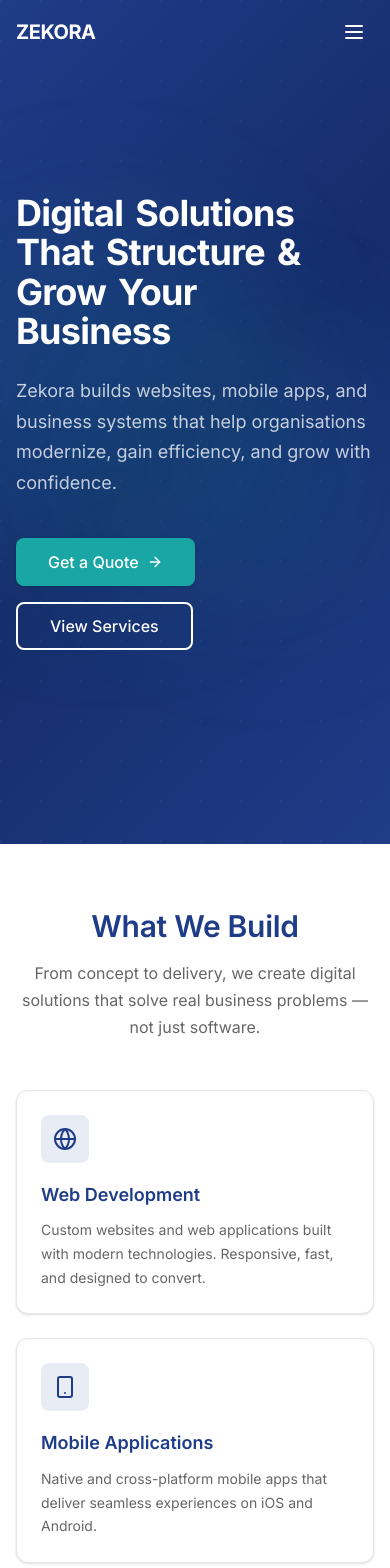
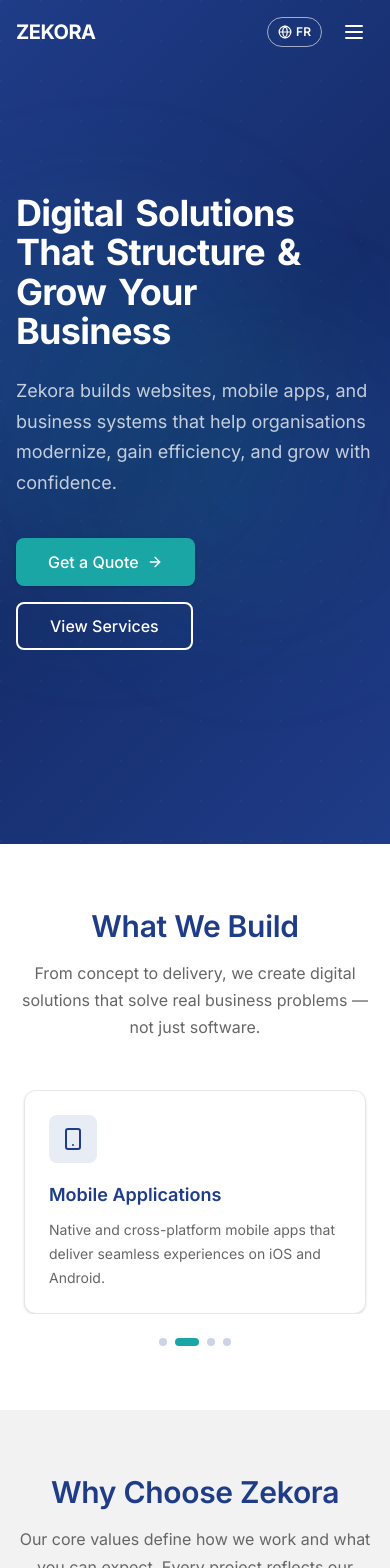
Before and after one commit to zekora237/website, a Next.js app: page /en in a window 390 px wide. Shown: the top 1568 px of the page. Built offline with nearby package versions, Linux system fonts and the light colour scheme.

Commit message:
Add mobile carousel component and update About and page sections for responsive design

```diff
--- a/app/[locale]/about/AboutContent.tsx
+++ b/app/[locale]/about/AboutContent.tsx
@@ -4,6 +4,7 @@
 import { Eye, ShieldCheck, Lightbulb, Handshake, Heart, Target, TrendingUp, Layers } from "lucide-react";
 import { SectionWrapper } from "@/components/sections/SectionWrapper";
 import { FeatureCard } from "@/components/sections/FeatureCard";
+import { MobileCarousel } from "@/components/ui/MobileCarousel";
 import { t } from "@/lib/config";
 import { useDictionary } from "@/lib/dictionary-context";
 
@@ -102,7 +103,12 @@
           <h2 className="text-3xl sm:text-4xl font-bold text-primary mb-4">{a.values.title}</h2>
           <p className="text-muted-foreground max-w-2xl mx-auto">{a.values.subtitle}</p>
         </div>
-        <div className="grid grid-cols-1 sm:grid-cols-2 lg:grid-cols-3 gap-6 max-w-4xl mx-auto">
+        {/* Mobile: carousel */}
+        <MobileCarousel>
+          {values.map((v) => <FeatureCard key={v.title} {...v} index={0} />)}
+        </MobileCarousel>
+        {/* Desktop: grid */}
+        <div className="hidden sm:grid sm:grid-cols-2 lg:grid-cols-3 gap-6 max-w-4xl mx-auto">
           {values.map((v, i) => <FeatureCard key={v.title} {...v} index={i} />)}
         </div>
       </SectionWrapper>
--- a/app/[locale]/page.tsx
+++ b/app/[locale]/page.tsx
@@ -8,6 +8,7 @@
   Search, Palette, Code, Rocket, ArrowRight,
 } from "lucide-react";
 import { Button } from "@/components/ui/Button";
+import { MobileCarousel } from "@/components/ui/MobileCarousel";
 import { SectionWrapper } from "@/components/sections/SectionWrapper";
 import { ServiceCard } from "@/components/sections/ServiceCard";
 import { FeatureCard } from "@/components/sections/FeatureCard";
@@ -103,7 +104,12 @@
           <h2 className="text-3xl sm:text-4xl font-bold text-primary mb-4">{h.services.title}</h2>
           <p className="text-muted-foreground max-w-2xl mx-auto">{h.services.subtitle}</p>
         </div>
-        <div className="grid grid-cols-1 sm:grid-cols-2 lg:grid-cols-4 gap-6">
+        {/* Mobile: carousel */}
+        <MobileCarousel>
+          {services.map((s, i) => <ServiceCard key={s.title} {...s} index={0} />)}
+        </MobileCarousel>
+        {/* Desktop: grid */}
+        <div className="hidden sm:grid sm:grid-cols-2 lg:grid-cols-4 gap-6">
           {services.map((s, i) => <ServiceCard key={s.title} {...s} index={i} />)}
         </div>
       </SectionWrapper>
@@ -114,7 +120,12 @@
           <h2 className="text-3xl sm:text-4xl font-bold text-primary mb-4">{t(h.whyUs.title)}</h2>
           <p className="text-muted-foreground max-w-2xl mx-auto">{h.whyUs.subtitle}</p>
         </div>
-        <div className="grid grid-cols-1 sm:grid-cols-2 lg:grid-cols-4 gap-6">
+        {/* Mobile: carousel */}
+        <MobileCarousel>
+          {features.map((f, i) => <FeatureCard key={f.title} {...f} index={0} />)}
+        </MobileCarousel>
+        {/* Desktop: grid */}
+        <div className="hidden sm:grid sm:grid-cols-2 lg:grid-cols-4 gap-6">
           {features.map((f, i) => <FeatureCard key={f.title} {...f} index={i} />)}
         </div>
       </SectionWrapper>
--- a/components/layout/Navbar.tsx
+++ b/components/layout/Navbar.tsx
@@ -88,10 +88,24 @@
             </Link>
           </div>
 
-          {/* Mobile Menu Button */}
-          <button onClick={() => setIsOpen(!isOpen)} className="md:hidden p-2 transition-colors" style={{ color: scrolled ? "#333333" : "#ffffff" }} aria-label="Toggle navigation menu">
-            {isOpen ? <X size={24} /> : <Menu size={24} />}
-          </button>
+          {/* Mobile: Language Switcher + Menu Button */}
+          <div className="md:hidden flex items-center gap-3">
+            <Link
+              href={switchLocalePath}
+              className="flex items-center gap-1 text-xs font-semibold rounded-full px-2.5 py-1.5 transition-colors duration-300"
+              style={{
+                color: scrolled ? "#1F3C88" : "#ffffff",
+                border: scrolled ? "1.5px solid #1F3C88" : "1.5px solid rgba(255,255,255,0.6)",
+              }}
+              title={otherLocale === "fr" ? "Passer en français" : "Switch to English"}
+            >
+              <Globe className="w-3.5 h-3.5" />
+              {otherLocale.toUpperCase()}
+            </Link>
+            <button onClick={() => setIsOpen(!isOpen)} className="p-2 transition-colors" style={{ color: scrolled ? "#333333" : "#ffffff" }} aria-label="Toggle navigation menu">
+              {isOpen ? <X size={24} /> : <Menu size={24} />}
+            </button>
+          </div>
         </div>
       </nav>
 
--- /dev/null
+++ b/components/ui/MobileCarousel.tsx
@@ -0,0 +1,85 @@
+"use client";
+
+import { useState, useEffect, useRef, useCallback } from "react";
+import { motion } from "framer-motion";
+
+interface MobileCarouselProps {
+  children: React.ReactNode[];
+  /** Auto-scroll interval in ms (default 4000) */
+  interval?: number;
+}
+
+/**
+ * Horizontal auto-scrolling carousel — mobile only.
+ * On sm+ screens it renders children normally (no carousel).
+ */
+export function MobileCarousel({ children, interval = 4000 }: MobileCarouselProps) {
+  const [current, setCurrent] = useState(0);
+  const total = children.length;
+  const timeoutRef = useRef<ReturnType<typeof setTimeout> | null>(null);
+  const touchStartRef = useRef(0);
+
+  const goTo = useCallback((index: number) => {
+    setCurrent((index + total) % total);
+  }, [total]);
+
+  // Auto-advance
+  useEffect(() => {
+    timeoutRef.current = setTimeout(() => goTo(current + 1), interval);
+    return () => {
+      if (timeoutRef.current) clearTimeout(timeoutRef.current);
+    };
+  }, [current, interval, goTo]);
+
+  // Touch swipe support
+  const handleTouchStart = (e: React.TouchEvent) => {
+    touchStartRef.current = e.touches[0].clientX;
+  };
+
+  const handleTouchEnd = (e: React.TouchEvent) => {
+    const diff = touchStartRef.current - e.changedTouches[0].clientX;
+    if (Math.abs(diff) > 50) {
+      goTo(diff > 0 ? current + 1 : current - 1);
+    }
+  };
+
+  return (
+    <div className="sm:hidden">
+      {/* Carousel viewport */}
+      <div
+        className="overflow-hidden"
+        onTouchStart={handleTouchStart}
+        onTouchEnd={handleTouchEnd}
+      >
+        <motion.div
+          className="flex"
+          animate={{ x: `-${current * 100}%` }}
+          transition={{ type: "spring", stiffness: 300, damping: 30 }}
+        >
+          {children.map((child, i) => (
+            <div key={i} className="w-full shrink-0 px-2">
+              {child}
+            </div>
+          ))}
+        </motion.div>
+      </div>
+
+      {/* Dots */}
+      <div className="flex items-center justify-center gap-2 mt-6">
+        {Array.from({ length: total }).map((_, i) => (
+          <button
+            key={i}
+            onClick={() => goTo(i)}
+            aria-label={`Go to slide ${i + 1}`}
+            className="rounded-full transition-all duration-300"
+            style={{
+              width: current === i ? 24 : 8,
+              height: 8,
+              backgroundColor: current === i ? "#1BA6A6" : "#cbd5e1",
+            }}
+          />
+        ))}
+      </div>
+    </div>
+  );
+}
```
Also changed, not shown: components/layout/Footer.tsx (+118 -33 lines).
